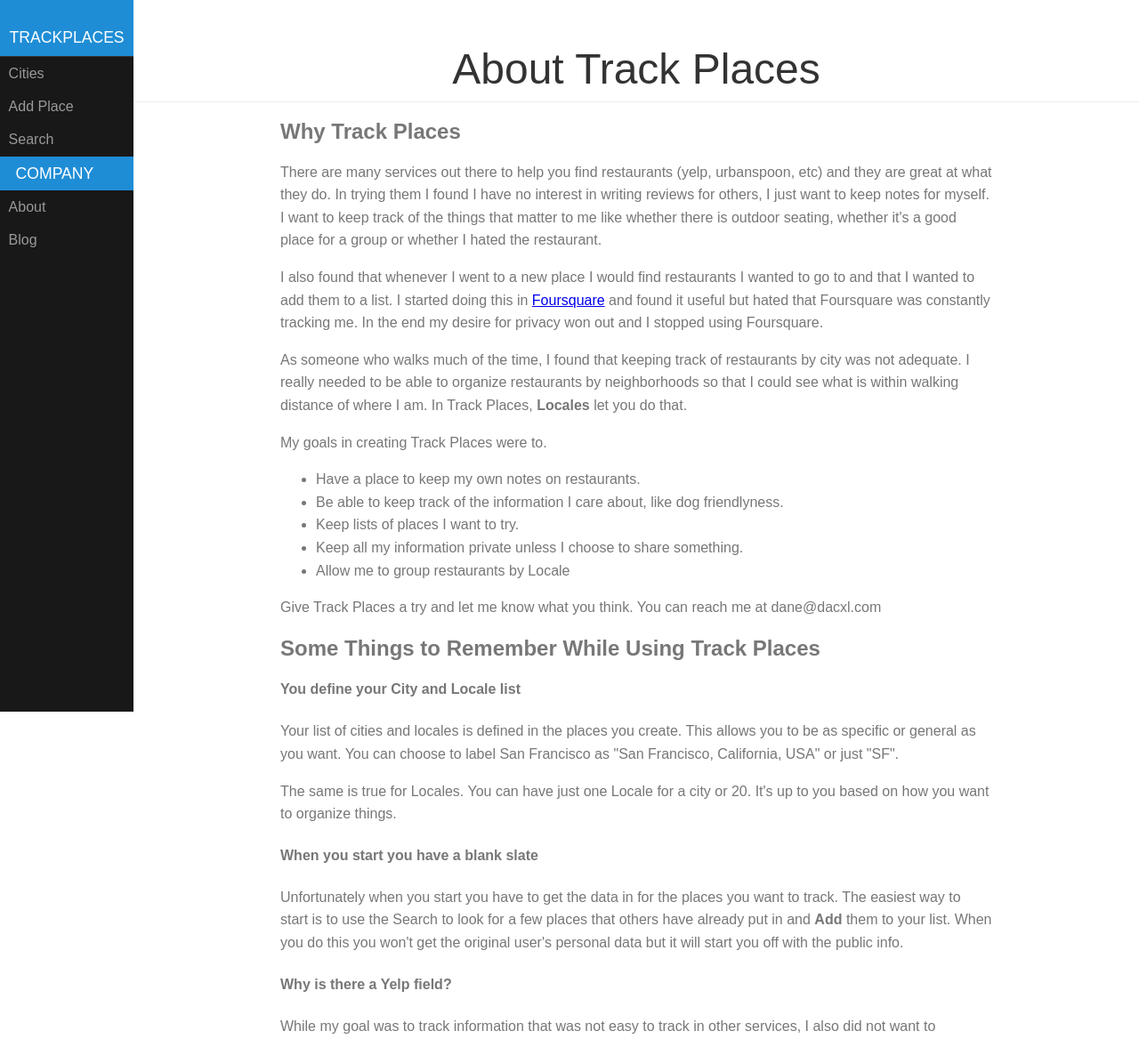
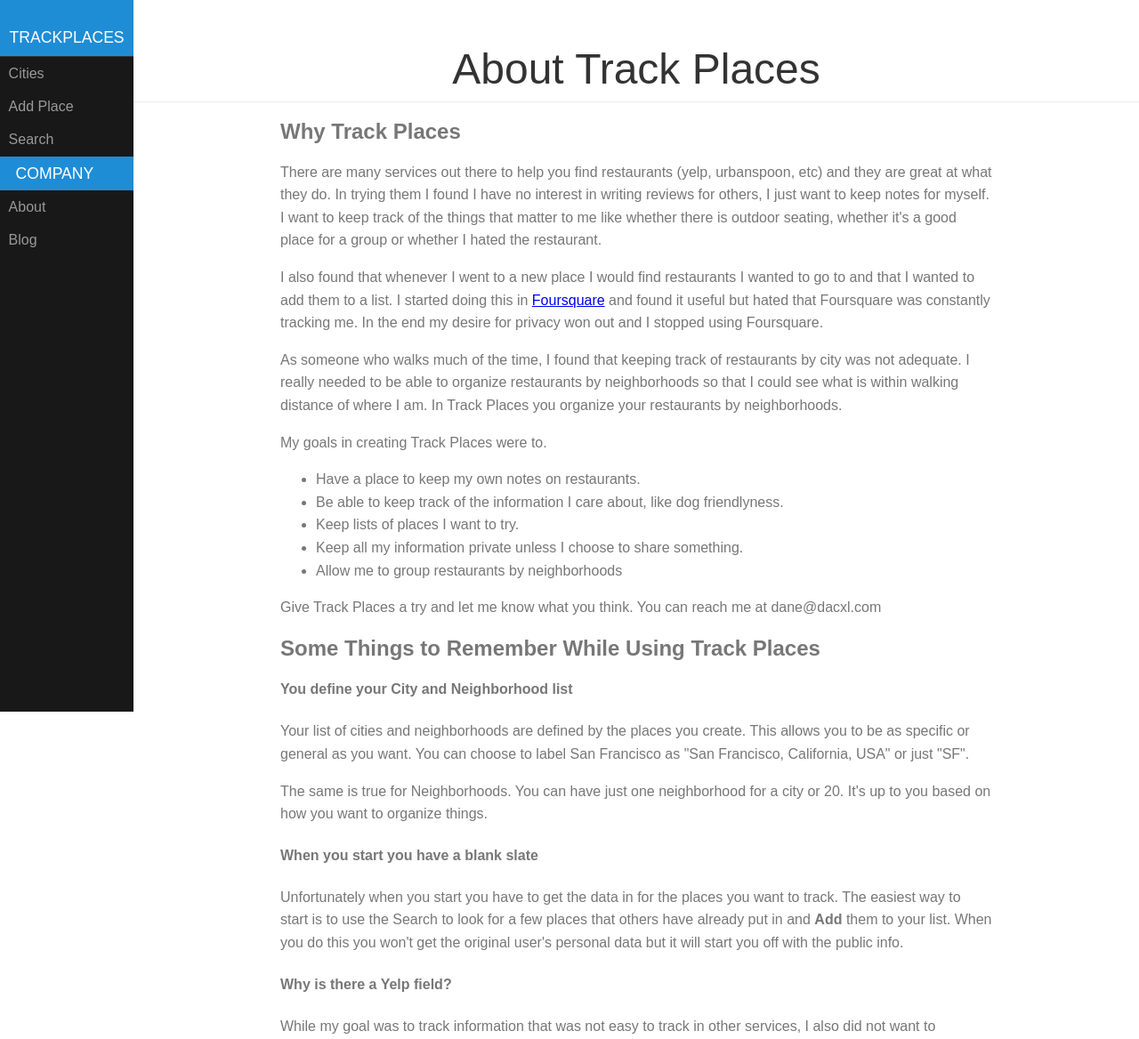
Before and after one commit to danecollins/tp, a Django app: page /about/ in a window 1280 px wide. Shown: the top 1168 px of the page at 89% size. Run offline with Django 3.2, Linux system fonts and the light colour scheme.

Commit message:
Update docs to reflect change from locale to neighborhood

```diff
--- a/places/templates/places/about.html
+++ b/places/templates/places/about.html
@@ -20,7 +20,7 @@ I also found that whenever I went to a new place I would find restaurants I want
 </p>
 
 <p>
-As someone who walks much of the time, I found that keeping track of restaurants by city was not adequate. I really needed to be able to organize restaurants by neighborhoods so that I could see what is within walking distance of where I am.  In Track Places, <strong>Locales</strong> let you do that.
+As someone who walks much of the time, I found that keeping track of restaurants by city was not adequate. I really needed to be able to organize restaurants by neighborhoods so that I could see what is within walking distance of where I am.  In Track Places you organize your restaurants by neighborhoods.
 </p>
 
 <p>
@@ -32,7 +32,7 @@ My goals in creating Track Places were to.
     <li>Be able to keep track of the information I care about, like dog friendlyness.</li>
     <li>Keep lists of places I want to try.</li>
     <li>Keep all my information private unless I choose to share something.</li>
-    <li>Allow me to group restaurants by Locale</li>
+    <li>Allow me to group restaurants by neighborhoods</li>
 </ul>
 
 <p>
@@ -41,12 +41,12 @@ Give Track Places a try and let me know what you think.  You can reach me at dan
 
 <h2>Some Things to Remember While Using Track Places</h2>
 
-<h4>You define your City and Locale list</h4>
+<h4>You define your City and Neighborhood list</h4>
 <p>
-Your list of cities and locales is defined in the places you create. This allows you to be as specific or general as you want.  You can choose to label San Francisco as "San Francisco, California, USA" or just "SF".
+Your list of cities and neighborhoods are defined by the places you create. This allows you to be as specific or general as you want.  You can choose to label San Francisco as "San Francisco, California, USA" or just "SF".
 </p>
 <p>
-The same is true for Locales. You can have just one Locale for a city or 20. It's up to you based on how you want to organize things.
+The same is true for Neighborhoods. You can have just one neighborhood for a city or 20. It's up to you based on how you want to organize things.
 </p>
 
 <h4>When you start you have a blank slate</h4>
```
